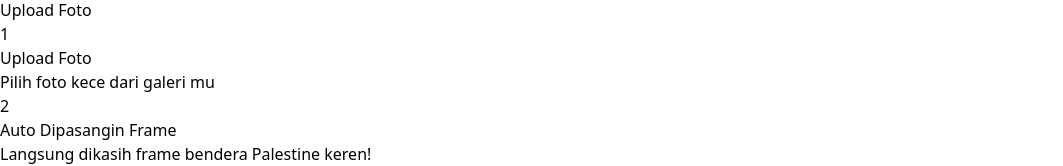
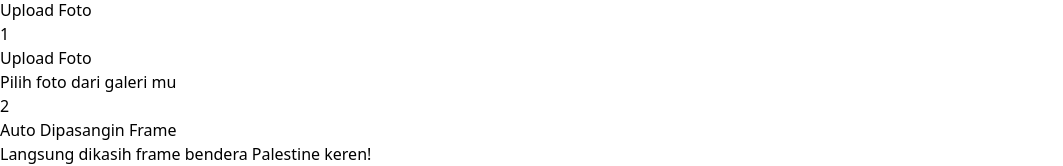
Before and after one commit to ibnumardini/palestine-twibbon, a React (Vite) app: page / in a window 1280 px wide. Shown: the part 1394-1560 px from the top of the page, without its empty margins (0-1063 px from the left). Built offline with nearby package versions, Linux system fonts and the light colour scheme; the HTML template or start-up script is replaced by a standard one.

Commit message:
fix: Update instruction description for step 1 in Instructions component

```diff
--- a/src/components/Instructions.jsx
+++ b/src/components/Instructions.jsx
@@ -5,7 +5,7 @@ export const Instructions = () => {
     {
       step: 1,
       title: "Upload Foto",
-      description: "Pilih foto kece dari galeri mu",
+      description: "Pilih foto dari galeri mu",
     },
     {
       step: 2,
```
